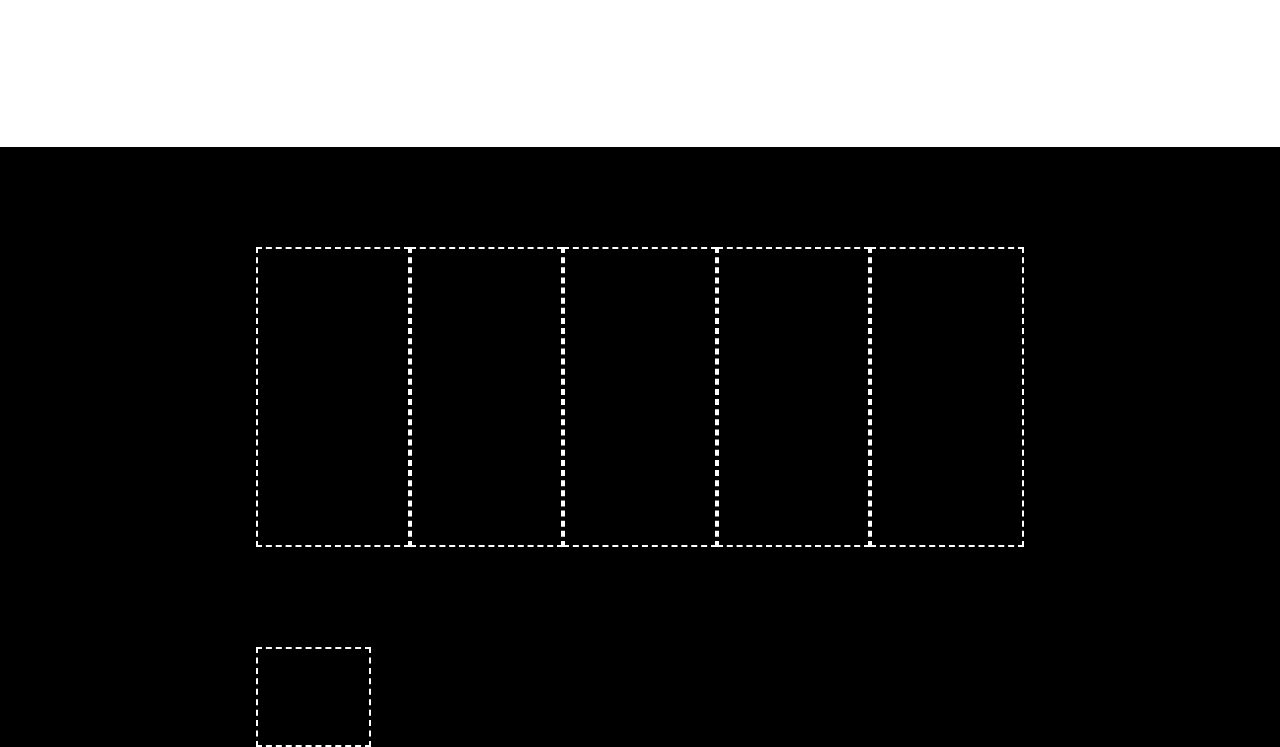
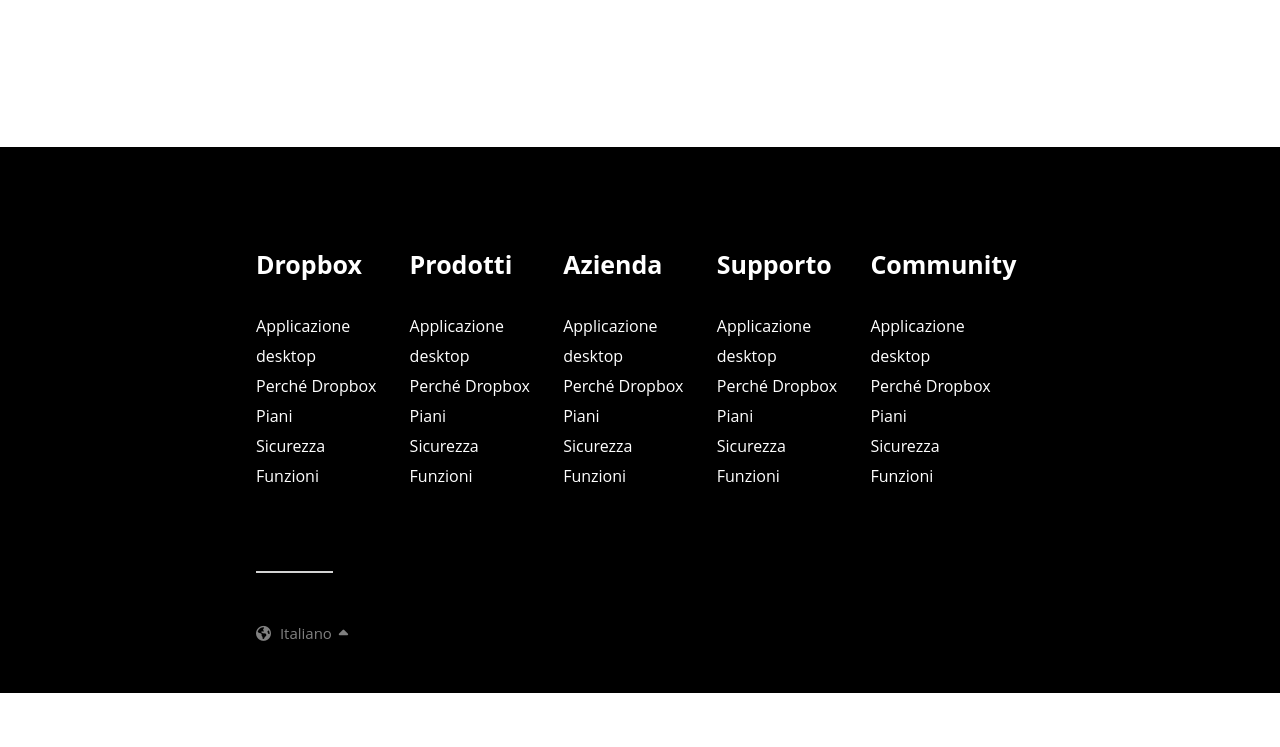
Before and after one commit to Gino804/htmlcss-dropbox, a plain HTML site: page index.html in a window 1280 px wide. Shown: the part 6874-7621 px from the top of the page. After the commit the page ends 7567 px from the top, so only its background shows below. Drawn offline with Linux system fonts and the light colour scheme.

Commit message:
Added footer

```diff
--- a/css/style.css
+++ b/css/style.css
@@ -31,8 +31,8 @@ footer
 {
     background-color:black;
     color:white;
-    height:600px;
     padding-top:100px;
+    padding-bottom:50px;
 }
 
 ul
@@ -630,13 +630,35 @@ header .button
 {
     flex-basis:20%;
     height:100%;
-    border:2px dashed white;
 }
 
-.languages
+.footer-flex ul
 {
-    margin-top:100px;
-    width:15%;
-    height:100px;
-    border:2px dashed white;
+    margin-top:30px;
+    line-height:30px;
 }
+
+.footer-flex a
+{
+    color:white;
+    text-decoration:none;
+}
+
+footer .separator
+{
+    width:10%;
+    margin-top:80px;
+    margin-bottom:50px;
+}
+
+footer .languages
+{
+    color:gray;
+    font-size:15px;
+}
+
+footer .language
+{
+    margin-left:5px;
+    margin-right:3px;
+}
--- a/index.html
+++ b/index.html
@@ -468,23 +468,67 @@
         <div class="footer-container">
             <div class="footer-flex">
                 <div>
+                    <h3>Dropbox</h3>
+                    <ul>
+                        <li><a href="#">Applicazione desktop</a></li>
+                        <li><a href="#">Perché Dropbox</a></li>
+                        <li><a href="#">Piani</a></li>
+                        <li><a href="#">Sicurezza</a></li>
+                        <li><a href="#">Funzioni</a></li>
+                    </ul>
+                </div>
 
+                <div>
+                    <h3>Prodotti</h3>
+                    <ul>
+                        <li><a href="#">Applicazione desktop</a></li>
+                        <li><a href="#">Perché Dropbox</a></li>
+                        <li><a href="#">Piani</a></li>
+                        <li><a href="#">Sicurezza</a></li>
+                        <li><a href="#">Funzioni</a></li>
+                    </ul>
                 </div>
+
                 <div>
+                    <h3>Azienda</h3>
+                    <ul>
+                        <li><a href="#">Applicazione desktop</a></li>
+                        <li><a href="#">Perché Dropbox</a></li>
+                        <li><a href="#">Piani</a></li>
+                        <li><a href="#">Sicurezza</a></li>
+                        <li><a href="#">Funzioni</a></li>
+                    </ul>
+                </div>
 
+                <div>
+                    <h3>Supporto</h3>
+                    <ul>
+                        <li><a href="#">Applicazione desktop</a></li>
+                        <li><a href="#">Perché Dropbox</a></li>
+                        <li><a href="#">Piani</a></li>
+                        <li><a href="#">Sicurezza</a></li>
+                        <li><a href="#">Funzioni</a></li>
+                    </ul>
                 </div>
+
                 <div>
-
-                </div>
-                <div>
-
-                </div>
-                <div>
-
+                    <h3>Community</h3>
+                    <ul>
+                        <li><a href="#">Applicazione desktop</a></li>
+                        <li><a href="#">Perché Dropbox</a></li>
+                        <li><a href="#">Piani</a></li>
+                        <li><a href="#">Sicurezza</a></li>
+                        <li><a href="#">Funzioni</a></li>
+                    </ul>
                 </div>
             </div>
+
+            <div class="separator"></div>
+
             <div class="languages">
-
+                <i class="fa-solid fa-earth-americas"></i>
+                <span class="language">Italiano</span>
+                <i class="fa-solid fa-caret-up"></i>
             </div>
         </div>
     </footer>
```
